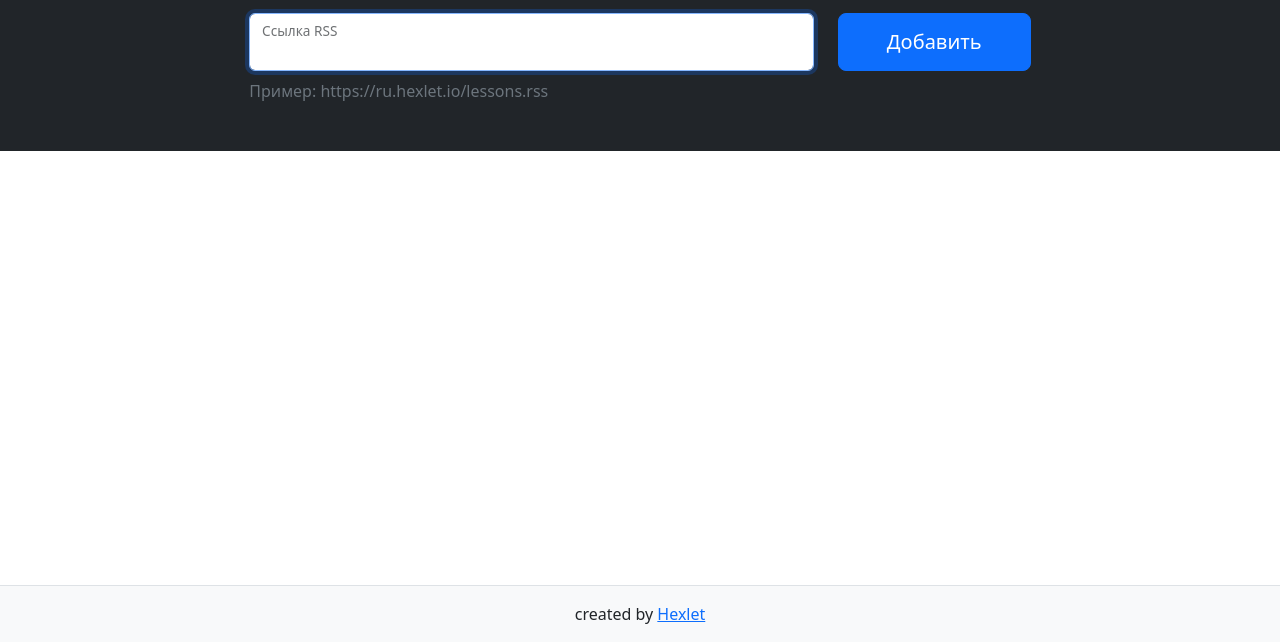
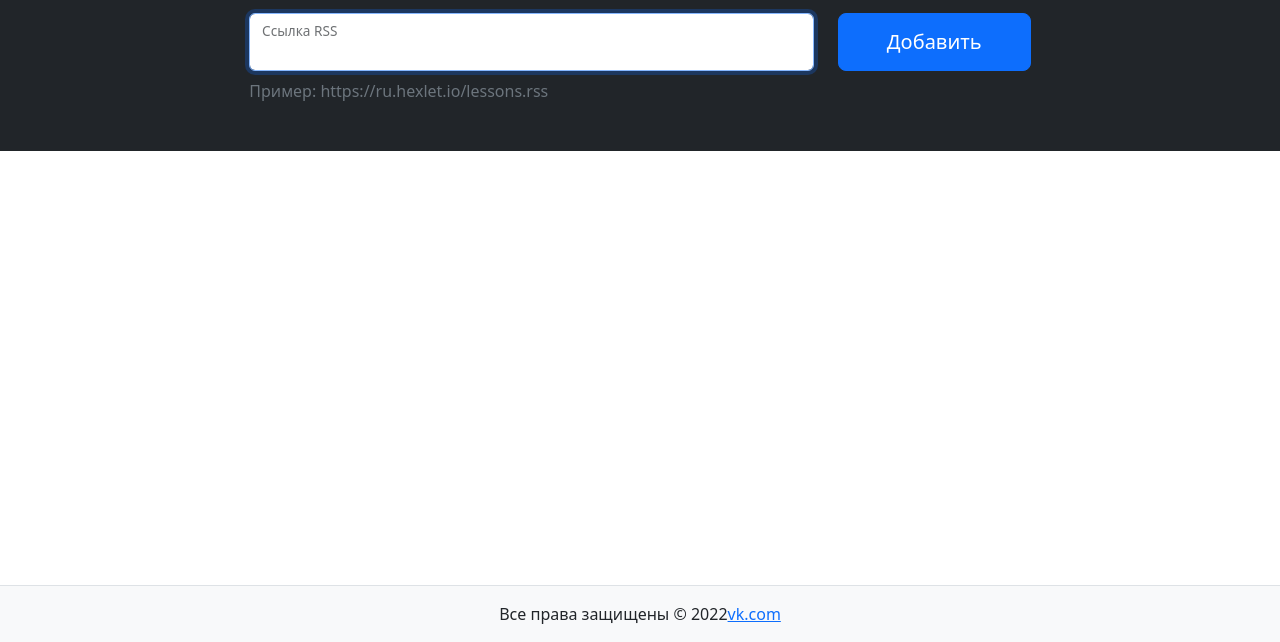
Before and after one commit to Nikolos-S/frontend-project-lvl3, a website built with webpack: page index.html in a window 1280 px wide. Shown: the part 158-800 px from the top of the page. Built offline with nearby package versions, Linux system fonts and the light colour scheme.

Commit message:
redact html makefile json

```diff
--- a/index.html
+++ b/index.html
@@ -63,7 +63,7 @@
     </main>
     <footer class="footer border-top py-3 mt-5 bg-light">
         <div class="container-xl">
-            <div class="text-center">created by <a href="https://ru.hexlet.io/professions/frontend/projects/11" target="_blank">Hexlet</a>
+            <div class="text-center">Все права защищены © 2022<a href="https://vk.com/smiirnaga" target="_blank">vk.com</a>
             </div>
         </div>
     </footer>
--- a/package.json
+++ b/package.json
@@ -4,8 +4,8 @@
   "description": "My webpack project",
   "main": "index.js",
   "scripts": {
-    "test": "echo \"Error: no test specified\" && exit 1",
-    "build": "webpack --mode=production --node-env=production",
+    "test": "npx jest --bail --color",
+    "build": "NODE_ENV=production webpack --mode production",
     "build:dev": "webpack --mode=development",
     "build:prod": "webpack --mode=production --node-env=production",
     "watch": "webpack --watch",
@@ -15,7 +15,7 @@
     "type": "git",
     "url": "git+https://github.com/Nikolos-S/frontend-project-lvl3.git"
   },
-  "author": "",
+  "author": "Nikolos-S",
   "license": "ISC",
   "bugs": {
     "url": "https://github.com/Nikolos-S/frontend-project-lvl3/issues"
```
Also changed, not shown: .github/workflows/nodejs.yml, 2 other files.
